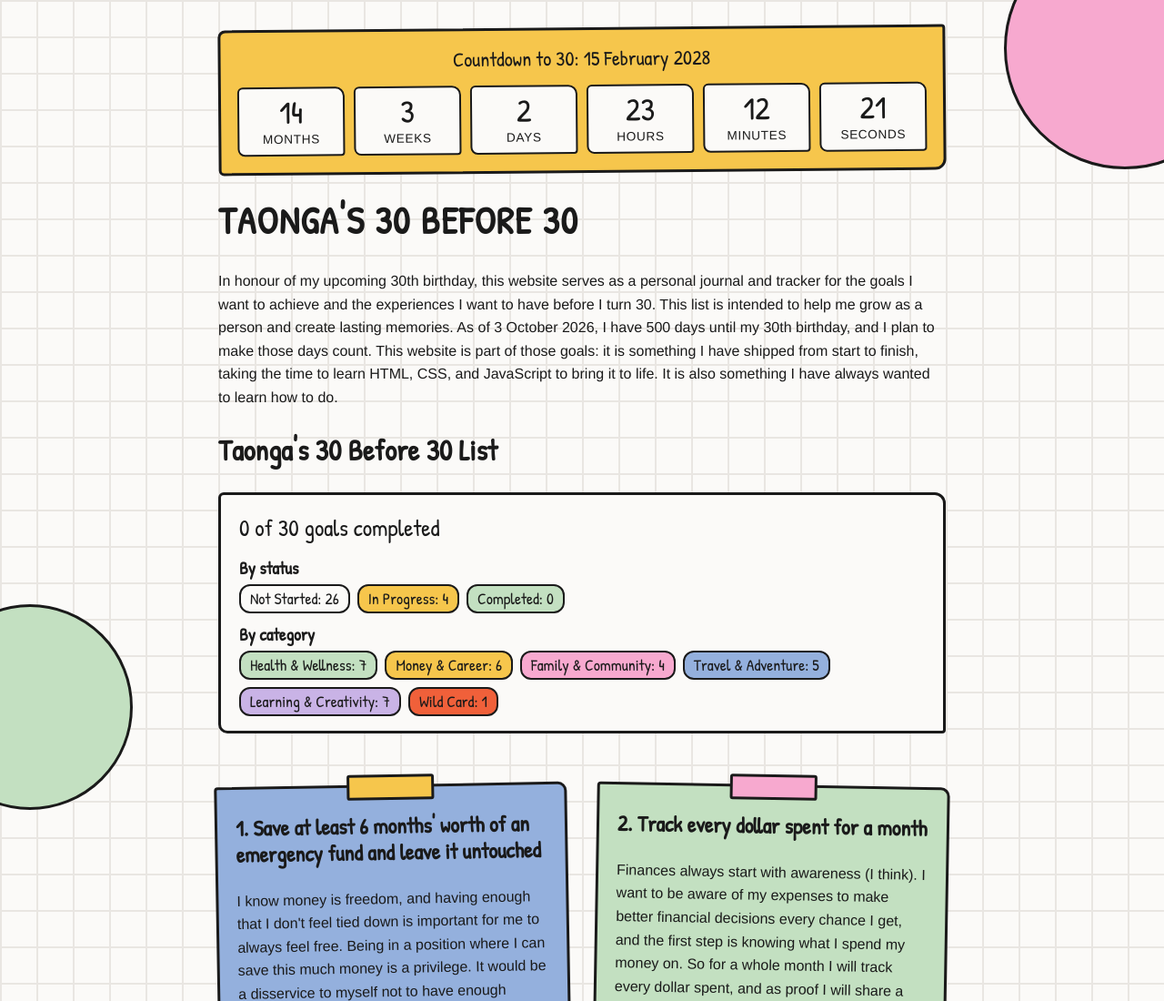
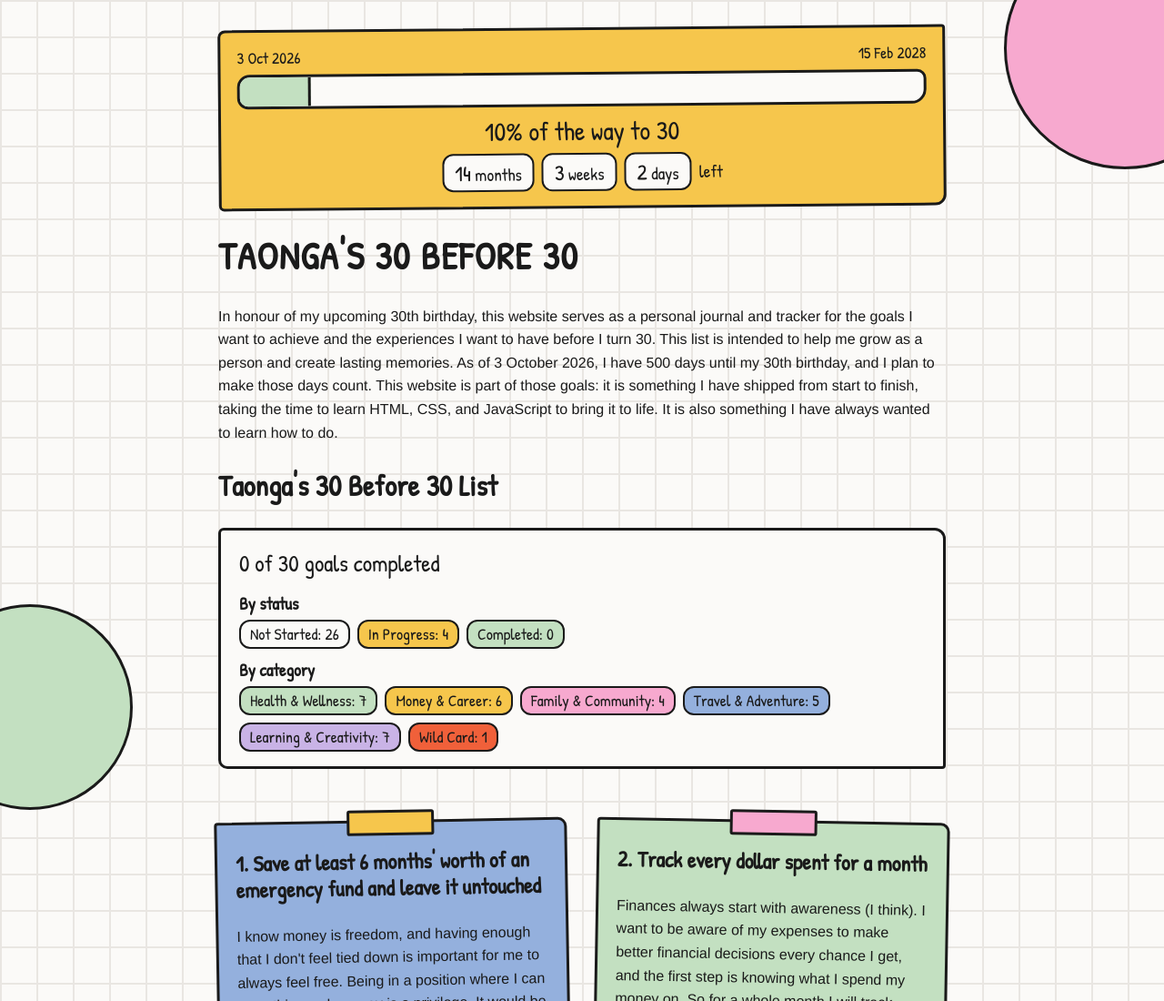
Before and after one commit to taongasAmazing/thirtybeforethirty, a plain HTML site: page index.html in a window 1280 px wide. Shown: the top 1100 px of the page at 91% size. Drawn offline with Linux system fonts and the light colour scheme.

Commit message:
Turn the countdown into a progress bar
- Bar from 3 Oct 2026 to 15 Feb 2028 with percent of the way to 30
- Months, weeks and days left shown underneath
- Bump style.css and script.js versions

Co-Authored-By: Claude Opus 5.5 <noreply@anthropic.com>

```diff
--- a/index.html
+++ b/index.html
@@ -1,8 +1,8 @@
 <!DOCTYPE html>
 <html lang="en">
-    <link rel="stylesheet" href="style.css?v=9">
+    <link rel="stylesheet" href="style.css?v=10">
     <script src="goals.js?v=4" defer></script>
-    <script src="script.js?v=8" defer></script>
+    <script src="script.js?v=9" defer></script>
     <head>
         <meta charset="UTF-8">
         <meta name="viewport" content="width=device-width, initial-scale=1.0">
@@ -10,17 +10,24 @@
     </head>
     <body>
         <header>
-            <!-- Countdown to my 30th birthday. script.js fills in the numbers and updates them every second -->
-            <div id="countdown" aria-label="Countdown to 15 February 2028">
-                <p class="countdown-label">Countdown to 30: 15 February 2028</p>
-                <div class="countdown-boxes">
-                    <div class="countdown-box"><span id="countdown-months">--</span>months</div>
-                    <div class="countdown-box"><span id="countdown-weeks">--</span>weeks</div>
-                    <div class="countdown-box"><span id="countdown-days">--</span>days</div>
-                    <div class="countdown-box"><span id="countdown-hours">--</span>hours</div>
-                    <div class="countdown-box"><span id="countdown-minutes">--</span>minutes</div>
-                    <div class="countdown-box"><span id="countdown-seconds">--</span>seconds</div>
+            <!-- Progress bar from the day I started (3 Oct 2026) to my 30th birthday (15 Feb 2028).
+                 script.js fills in the bar and the numbers -->
+            <div id="countdown">
+                <div class="countdown-dates">
+                    <span>3 Oct 2026</span>
+                    <span>15 Feb 2028</span>
                 </div>
+                <div class="progress-track" role="progressbar" aria-label="Progress towards turning 30"
+                     aria-valuemin="0" aria-valuemax="100" aria-valuenow="0">
+                    <div class="progress-fill" id="progress-fill"></div>
+                </div>
+                <p class="progress-percent"><span id="progress-percent">--</span>% of the way to 30</p>
+                <p class="countdown-left">
+                    <span class="countdown-chip"><strong id="countdown-months">--</strong> months</span>
+                    <span class="countdown-chip"><strong id="countdown-weeks">--</strong> weeks</span>
+                    <span class="countdown-chip"><strong id="countdown-days">--</strong> days</span>
+                    left
+                </p>
             </div>
             <h1>Taonga's 30 before 30 </h1>
             <p>In honour of my upcoming 30th birthday, this website serves as a personal journal and tracker for the goals I want to achieve and the experiences
--- a/script.js
+++ b/script.js
@@ -181,10 +181,10 @@ function filterGoals(field, value) {
 }
 
 
-// ---------- Countdown to my 30th birthday ----------
-// Midnight at the start of 15 February 2028, in the visitor's own time zone.
-// Months start counting at 0 in JavaScript, so February is 1.
-const birthday = new Date(2028, 1, 15);
+// ---------- Progress bar: from the day I started to my 30th birthday ----------
+// Months start counting at 0 in JavaScript, so October is 9 and February is 1.
+const startDate = new Date(2026, 9, 3); // 3 October 2026, the day I started this list
+const birthday = new Date(2028, 1, 15); // 15 February 2028, my 30th birthday
 
 // Returns a copy of a date moved forward by a number of months, e.g. 21 Nov + 2 months = 21 Jan
 function addMonths(date, monthsToAdd) {
@@ -195,20 +195,26 @@ function addMonths(date, monthsToAdd) {
 
 function updateCountdown() {
     const now = new Date();
-    let msLeft = birthday - now; // milliseconds between now and the birthday
 
     // Once the day arrives, stop counting and celebrate
-    if (msLeft <= 0) {
+    if (now >= birthday) {
         document.querySelector("#countdown").innerHTML =
-            '<p class="countdown-label">I made it to 30! 🎉</p>';
+            '<p class="progress-percent">I made it to 30! 🎉</p>';
         clearInterval(countdownTimer);
         return;
     }
 
-    const msPerSecond = 1000;
-    const msPerMinute = msPerSecond * 60;
-    const msPerHour = msPerMinute * 60;
-    const msPerDay = msPerHour * 24;
+    // ----- The bar: how much of the whole journey has passed -----
+    let percent = ((now - startDate) / (birthday - startDate)) * 100;
+    if (percent < 0) {
+        percent = 0;
+    }
+    document.querySelector("#progress-fill").style.width = percent + "%";
+    document.querySelector("#progress-percent").textContent = Math.floor(percent);
+    document.querySelector(".progress-track").setAttribute("aria-valuenow", Math.floor(percent));
+
+    // ----- Months, weeks and days left -----
+    const msPerDay = 1000 * 60 * 60 * 24;
     const msPerWeek = msPerDay * 7;
 
     // Months are different lengths, so count them on the calendar:
@@ -217,27 +223,17 @@ function updateCountdown() {
     while (addMonths(now, months + 1) <= birthday) {
         months++;
     }
-    msLeft = birthday - addMonths(now, months); // what's left after the whole months
+    let msLeft = birthday - addMonths(now, months); // what's left after the whole months
 
     const weeks = Math.floor(msLeft / msPerWeek);
     msLeft = msLeft - weeks * msPerWeek;
     const days = Math.floor(msLeft / msPerDay);
-    msLeft = msLeft - days * msPerDay;
-    const hours = Math.floor(msLeft / msPerHour);
-    msLeft = msLeft - hours * msPerHour;
-    const minutes = Math.floor(msLeft / msPerMinute);
-    msLeft = msLeft - minutes * msPerMinute;
-    const seconds = Math.floor(msLeft / msPerSecond);
 
     document.querySelector("#countdown-months").textContent = months;
     document.querySelector("#countdown-weeks").textContent = weeks;
     document.querySelector("#countdown-days").textContent = days;
-    // padStart adds a leading zero, so 7 shows as 07
-    document.querySelector("#countdown-hours").textContent = String(hours).padStart(2, "0");
-    document.querySelector("#countdown-minutes").textContent = String(minutes).padStart(2, "0");
-    document.querySelector("#countdown-seconds").textContent = String(seconds).padStart(2, "0");
 }
 
-// Update every second, and once straight away so the numbers show immediately
-const countdownTimer = setInterval(updateCountdown, 1000);
+// Check once a minute (the numbers only change slowly), and once straight away
+const countdownTimer = setInterval(updateCountdown, 60 * 1000);
 updateCountdown();
--- a/style.css
+++ b/style.css
@@ -149,49 +149,65 @@ article:hover {
     transform: rotate(0deg) scale(1.02);
 }
 
-/* ---------- Countdown at the top of the page ---------- */
+/* ---------- Progress bar at the top of the page ---------- */
 #countdown {
     margin: 10px 0 24px;
-    padding: 14px 18px 18px;
+    padding: 14px 18px 16px;
     background-color: var(--yellow);
     border: 3px solid var(--ink);
     border-radius: 8px 4px 12px 6px;
     transform: rotate(-0.5deg);
     text-align: center;
 }
-.countdown-label {
-    margin: 0 0 10px;
+/* Start and end dates above each end of the bar */
+.countdown-dates {
+    display: flex;
+    justify-content: space-between;
     font-family: 'Patrick Hand', 'Comic Sans MS', cursive;
-    font-size: 1.4rem;
+    font-size: 1.1rem;
+    margin-bottom: 4px;
 }
-/* 6 boxes in one row; on narrow screens, 2 rows of 3 (see the media query below) */
-.countdown-boxes {
-    display: grid;
-    grid-template-columns: repeat(6, 1fr);
-    gap: 10px;
+/* The empty bar... */
+.progress-track {
+    height: 32px;
+    background-color: var(--paper);
+    border: 3px solid var(--ink);
+    border-radius: 14px 10px 16px 12px;
+    overflow: hidden; /* keeps the green fill inside the rounded corners */
 }
-@media (max-width: 640px) {
-    .countdown-boxes {
-        grid-template-columns: repeat(3, 1fr);
-    }
+/* ...and the green part that grows as time passes. script.js sets its width */
+.progress-fill {
+    height: 100%;
+    width: 0;
+    background-color: var(--green);
+    border-right: 3px solid var(--ink);
 }
-.countdown-box {
-    padding: 6px 4px;
+.progress-percent {
+    margin: 10px 0 6px;
+    font-family: 'Patrick Hand', 'Comic Sans MS', cursive;
+    font-size: 1.8rem;
+    line-height: 1.2;
+}
+/* "14 months  3 weeks  3 days left" */
+.countdown-left {
+    margin: 0;
+    display: flex;
+    justify-content: center;
+    align-items: center;
+    flex-wrap: wrap;
+    gap: 8px;
+    font-family: 'Patrick Hand', 'Comic Sans MS', cursive;
+    font-size: 1.2rem;
+}
+.countdown-chip {
+    padding: 0 12px;
     background-color: var(--paper);
     border: 2px solid var(--ink);
-    border-radius: 6px 10px 4px 8px;
-    font-size: 0.85rem;
-    text-transform: uppercase;
-    letter-spacing: 0.05em;
+    border-radius: 12px;
 }
-/* The big number inside each box */
-.countdown-box span {
-    display: block;
-    font-family: 'Patrick Hand', 'Comic Sans MS', cursive;
-    font-size: 2.2rem;
-    line-height: 1.1;
-    letter-spacing: 0;
-    font-variant-numeric: tabular-nums; /* stops the numbers jumping around as they change */
+.countdown-chip strong {
+    font-size: 1.5rem;
+    font-weight: normal;
 }
 
 /* ---------- Summary box above the goal cards ---------- */
```
